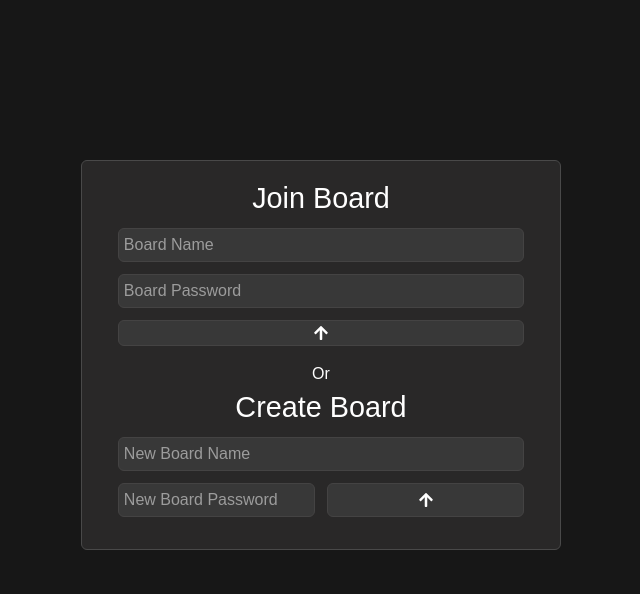
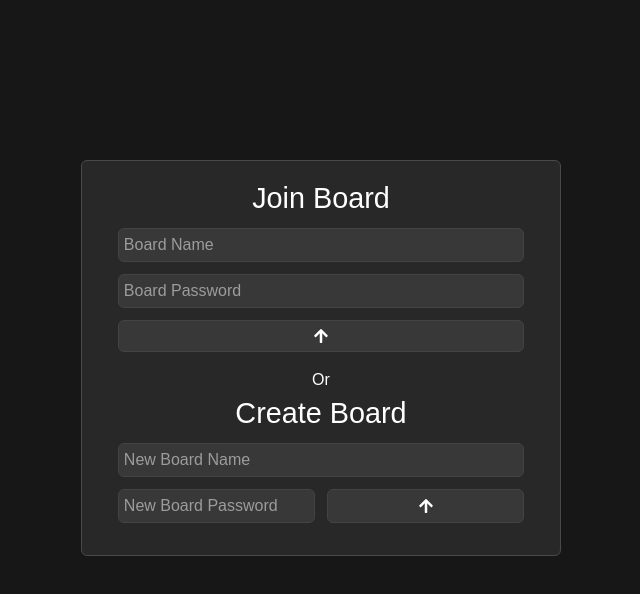
Before and after one commit to RaxPlay/lobn, a Next.js app: page /access-board in a window 1280 px wide. Shown: the top 594 px of the page, without its empty margins (319-959 px from the left). Built offline with nearby package versions, Linux system fonts and the light colour scheme; no server answers.

Commit message:
Small detail

```diff
--- a/app/globals.css
+++ b/app/globals.css
@@ -46,3 +46,7 @@ button:hover{
   border: 1px solid var(--container-border);
   border-radius: 6px;
 }
+
+.submit-button{
+  padding: 7px 0px;
+}
```
